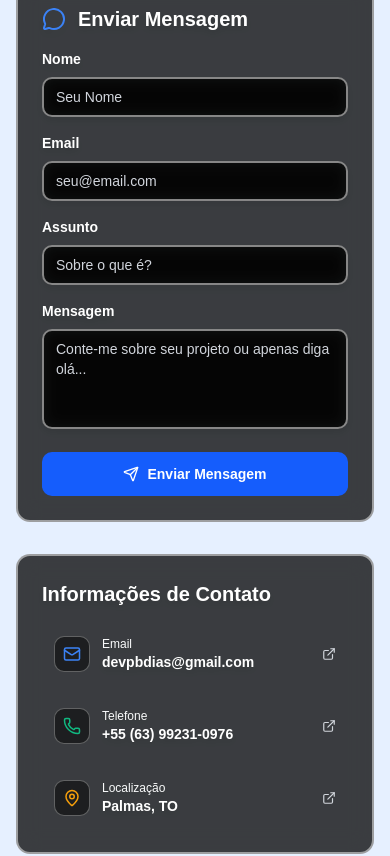
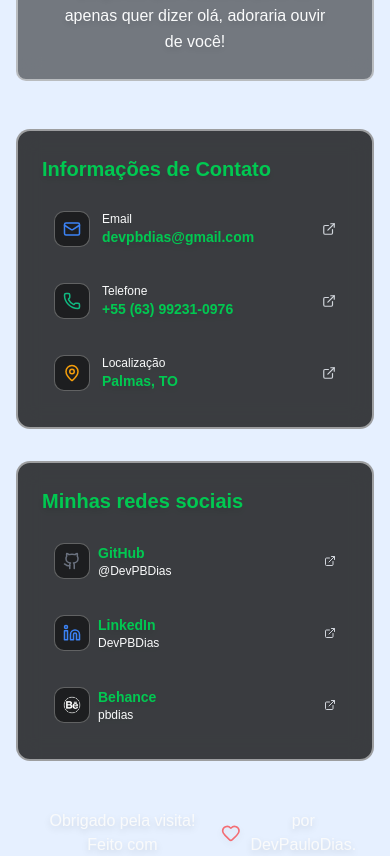
Before and after one commit to DevPBDias/dev-portfolio, a Next.js app: page / in a window 390 px wide. Shown: the part 5706-6562 px from the top of the page. Built offline with nearby package versions, Linux system fonts and the light colour scheme.

Commit message:
fix: remove form and change css to make dynamic with themes

```diff
--- a/src/_components/contact/ContactForm.tsx
+++ /dev/null
@@ -1,153 +0,0 @@
-"use client";
-import { motion } from "framer-motion";
-import { MessageCircle, Send } from "lucide-react";
-
-interface ContactFormProps {
-  formData: { name: string; email: string; subject: string; message: string };
-  isSubmitting: boolean;
-  onChange: (
-    e: React.ChangeEvent<HTMLInputElement | HTMLTextAreaElement>
-  ) => void;
-  onSubmit: (e: React.FormEvent) => void;
-  textColor: string;
-  subtextColor: string;
-  borderColor: string;
-  inputBg: string;
-  inputFocus: string;
-  primaryButton: string;
-  cardBg: string;
-  variants?: any;
-}
-
-export default function ContactForm({
-  formData,
-  isSubmitting,
-  onChange,
-  onSubmit,
-  textColor,
-  subtextColor,
-  borderColor,
-  inputBg,
-  inputFocus,
-  primaryButton,
-  cardBg,
-  variants,
-}: ContactFormProps) {
-  return (
-    <motion.div
-      className={`${cardBg} backdrop-blur-md rounded-xl sm:rounded-2xl p-6 sm:p-8 border-2 ${borderColor}`}
-      variants={variants}
-    >
-      <div className="flex items-center mb-4 sm:mb-6">
-        <MessageCircle
-          className={`${textColor} mr-3`}
-          size={24}
-          color="#3b82f6"
-        />
-        <h3 className={`text-xl sm:text-2xl font-bold ${textColor}`}>
-          Enviar Mensagem
-        </h3>
-      </div>
-
-      <form onSubmit={onSubmit} className="space-y-4 sm:space-y-6">
-        <div className="grid grid-cols-1 sm:grid-cols-2 gap-4">
-          <div>
-            <label
-              htmlFor="name"
-              className={`block text-sm font-semibold ${textColor} mb-2`}
-            >
-              Nome
-            </label>
-            <input
-              type="text"
-              id="name"
-              name="name"
-              value={formData.name}
-              onChange={onChange}
-              required
-              className={`w-full px-3 sm:px-4 py-2 sm:py-3 ${inputBg} ${inputFocus} border-2 ${borderColor} rounded-lg ${textColor} placeholder-gray-300 backdrop-blur-sm transition-all duration-300 focus:outline-none focus:ring-4 focus:ring-blue-300 focus:border-blue-400 text-sm sm:text-base`}
-              placeholder="Seu Nome"
-            />
-          </div>
-          <div>
-            <label
-              htmlFor="email"
-              className={`block text-sm font-semibold ${textColor} mb-2`}
-            >
-              Email
-            </label>
-            <input
-              type="email"
-              id="email"
-              name="email"
-              value={formData.email}
-              onChange={onChange}
-              required
-              className={`w-full px-3 sm:px-4 py-2 sm:py-3 ${inputBg} ${inputFocus} border-2 ${borderColor} rounded-lg ${textColor} placeholder-gray-300 backdrop-blur-sm transition-all duration-300 focus:outline-none focus:ring-4 focus:ring-blue-300 focus:border-blue-400 text-sm sm:text-base`}
-              placeholder="seu@email.com"
-            />
-          </div>
-        </div>
-
-        <div>
-          <label
-            htmlFor="subject"
-            className={`block text-sm font-semibold ${textColor} mb-2`}
-          >
-            Assunto
-          </label>
-          <input
-            type="text"
-            id="subject"
-            name="subject"
-            value={formData.subject}
-            onChange={onChange}
-            required
-            className={`w-full px-3 sm:px-4 py-2 sm:py-3 ${inputBg} ${inputFocus} border-2 ${borderColor} rounded-lg ${textColor} placeholder-gray-300 backdrop-blur-sm transition-all duration-300 focus:outline-none focus:ring-4 focus:ring-blue-300 focus:border-blue-400 text-sm sm:text-base`}
-            placeholder="Sobre o que é?"
-          />
-        </div>
-
-        <div>
-          <label
-            htmlFor="message"
-            className={`block text-sm font-semibold ${textColor} mb-2`}
-          >
-            Mensagem
-          </label>
-          <textarea
-            id="message"
-            name="message"
-            value={formData.message}
-            onChange={onChange}
-            required
-            rows={4}
-            className={`w-full px-3 sm:px-4 py-2 sm:py-3 ${inputBg} ${inputFocus} border-2 ${borderColor} rounded-lg ${textColor} placeholder-gray-300 backdrop-blur-sm transition-all duration-300 focus:outline-none focus:ring-4 focus:ring-blue-300 focus:border-blue-400 resize-none text-sm sm:text-base`}
-            placeholder="Conte-me sobre seu projeto ou apenas diga olá..."
-          />
-        </div>
-
-        <button
-          type="submit"
-          disabled={isSubmitting}
-          className={`cursor-pointer w-full flex items-center justify-center gap-2 px-4 sm:px-6 py-3 sm:py-4 ${primaryButton} disabled:bg-blue-500 text-white rounded-lg transition-all duration-300 font-semibold group focus:outline-none focus:ring-4 focus:ring-blue-300 text-sm sm:text-base`}
-        >
-          {isSubmitting ? (
-            <>
-              <div className="animate-spin rounded-full h-4 w-4 sm:h-5 sm:w-5 border-b-2 border-white"></div>
-              Enviando...
-            </>
-          ) : (
-            <>
-              <Send
-                size={16}
-                className="sm:w-[18px] sm:h-[18px] group-hover:translate-x-1 transition-transform"
-              />
-              Enviar Mensagem
-            </>
-          )}
-        </button>
-      </form>
-    </motion.div>
-  );
-}
--- a/src/_components/contact/ContactHeader.tsx
+++ b/src/_components/contact/ContactHeader.tsx
@@ -3,24 +3,25 @@ import { motion } from "framer-motion";
 
 interface ContactHeaderProps {
   textColor: string;
-  subtextColor: string;
   variants?: any;
 }
 
 export default function ContactHeader({
   textColor,
-  subtextColor,
   variants,
 }: ContactHeaderProps) {
   return (
-    <motion.div className="text-center mb-12 sm:mb-16" variants={variants}>
+    <motion.div
+      className="text-center mb-12 sm:mb-16 bg-black/50 rounded-lg p-6 border-2 border-white/50 backdrop-blur-md"
+      variants={variants}
+    >
       <h2
         className={`text-3xl sm:text-4xl md:text-5xl font-bold ${textColor} mb-4 sm:mb-6`}
       >
-        Entre em Contato
+        Quer conversar, contratar ou colaborar comigo?
       </h2>
       <p
-        className={`text-base sm:text-lg md:text-xl ${subtextColor} max-w-4xl mx-auto leading-relaxed px-4 sm:px-0`}
+        className={`text-base sm:text-lg md:text-xl text-gray-50 drop-shadow-md max-w-4xl mx-auto leading-relaxed px-4 sm:px-0`}
       >
         Estou sempre interessado em novas oportunidades e projetos empolgantes.
         Se você tem uma pergunta, quer trabalhar junto ou apenas quer dizer olá,
--- a/src/_components/contact/ContactSection.tsx
+++ b/src/_components/contact/ContactSection.tsx
@@ -1,30 +1,22 @@
 "use client";
 
 import { motion } from "framer-motion";
-import { useState } from "react";
 import ContactHeader from "./ContactHeader";
-import ContactForm from "./ContactForm";
 import ContactInfoList from "./ContactInfoList";
 import SocialLinksGrid from "./SocialLinksGrid";
 import { contactInfo } from "@/constants/contact-data";
+import { useTheme } from "@/context/ThemeContext";
+import { Heart } from "lucide-react";
 
 export default function ContactSection() {
-  const [formData, setFormData] = useState({
-    name: "",
-    email: "",
-    subject: "",
-    message: "",
-  });
-  const [isSubmitting, setIsSubmitting] = useState(false);
+  const { currentTheme } = useTheme();
 
-  const textColor = "text-white drop-shadow-lg";
-  const subtextColor = "text-gray-50 drop-shadow-md";
-  const cardBg = "bg-black/75";
-  const cardHover = "hover:bg-black/85";
-  const borderColor = "border-white/50";
-  const inputBg = "bg-black/60";
-  const inputFocus = "focus:bg-black/70";
-  const primaryButton = "bg-blue-600 hover:bg-blue-700";
+  const textColor =
+    currentTheme === "forest-moon"
+      ? "text-green-500 drop-shadow-lg"
+      : currentTheme === "anime-sky"
+      ? "text-blue-500 drop-shadow-lg"
+      : "text-orange-500 drop-shadow-lg";
 
   const containerVariants = {
     hidden: { opacity: 0 },
@@ -39,21 +31,6 @@ export default function ContactSection() {
     visible: { opacity: 1, y: 0, transition: { duration: 0.6 } },
   };
 
-  const handleInputChange = (
-    e: React.ChangeEvent<HTMLInputElement | HTMLTextAreaElement>
-  ) => {
-    setFormData({ ...formData, [e.target.name]: e.target.value });
-  };
-
-  const handleSubmit = async (e: React.FormEvent) => {
-    e.preventDefault();
-    setIsSubmitting(true);
-    await new Promise((resolve) => setTimeout(resolve, 2000));
-    setFormData({ name: "", email: "", subject: "", message: "" });
-    setIsSubmitting(false);
-    console.log("Form submitted:", formData);
-  };
-
   return (
     <section
       id="contato"
@@ -66,31 +43,11 @@ export default function ContactSection() {
         whileInView="visible"
         viewport={{ once: true, amount: 0.2 }}
       >
-        <ContactHeader
-          textColor={textColor}
-          subtextColor={subtextColor}
-          variants={itemVariants}
-        />
+        <ContactHeader textColor={textColor} variants={itemVariants} />
 
         <div className="grid grid-cols-1 lg:grid-cols-2 gap-8 sm:gap-12 mb-12 sm:mb-16">
-          <ContactForm
-            formData={formData}
-            isSubmitting={isSubmitting}
-            onChange={handleInputChange}
-            onSubmit={handleSubmit}
-            textColor={textColor}
-            subtextColor={subtextColor}
-            borderColor={borderColor}
-            inputBg={inputBg}
-            inputFocus={inputFocus}
-            primaryButton={primaryButton}
-            cardBg={cardBg}
-            variants={itemVariants}
-          />
-
-          <div className="space-y-6 sm:space-y-8">
           <motion.div
-              className={`${cardBg} backdrop-blur-md rounded-xl sm:rounded-2xl p-6 sm:p-8 border-2 ${borderColor}`}
+            className="bg-black/75 backdrop-blur-md rounded-xl sm:rounded-2xl p-6 sm:p-8 border-2 border-white/50"
             variants={itemVariants}
           >
             <h3
@@ -98,35 +55,27 @@ export default function ContactSection() {
             >
               Informações de Contato
             </h3>
-              <ContactInfoList
-                items={contactInfo}
-                textColor={textColor}
-                subtextColor={subtextColor}
-                cardHover={cardHover}
-              />
+            <ContactInfoList items={contactInfo} textColor={textColor} />
           </motion.div>
 
           <motion.div
-              className={`${cardBg} backdrop-blur-md rounded-xl sm:rounded-2xl p-6 sm:p-8 border-2 ${borderColor}`}
+            className="bg-black/75 backdrop-blur-md rounded-xl sm:rounded-2xl p-6 sm:p-8 border-2 border-white/50"
             variants={itemVariants}
           >
             <h3
               className={`text-xl sm:text-2xl font-bold ${textColor} mb-4 sm:mb-6`}
             >
-                Me Siga
+              Minhas redes sociais
             </h3>
-              <SocialLinksGrid
-                textColor={textColor}
-                subtextColor={subtextColor}
-                cardHover={cardHover}
-              />
+            <SocialLinksGrid textColor={textColor} />
           </motion.div>
-          </div>
         </div>
 
         <motion.div className="text-center" variants={itemVariants}>
-          <p className={`${subtextColor} text-base sm:text-lg px-4 sm:px-0`}>
-            Obrigado pela visita! Estou ansioso para me conectar com você.
+          <p className="text-gray-50 drop-shadow-md text-base sm:text-lg px-4 sm:px-0 flex items-center justify-center gap-2">
+            Obrigado pela visita! Feito com{" "}
+            <Heart color="red" size={24} className="animate-pulse" /> por
+            DevPauloDias.
           </p>
         </motion.div>
       </motion.div>
--- a/src/_components/main-page/MainContent.tsx
+++ b/src/_components/main-page/MainContent.tsx
@@ -7,7 +7,10 @@ import ProjectsSection from "@/_components/projects/ProjectsSection";
 export default function MainContent() {
   return (
     <div className="relative z-10">
-      <div className="flex items-center justify-center min-h-screen px-4 sm:px-6 lg:px-8">
+      <div
+        id="home"
+        className="flex items-center justify-center min-h-screen px-4 sm:px-6 lg:px-8"
+      >
         <PortfolioHero />
       </div>
       <AboutSection />
```
Also changed, not shown: src/_components/contact/ContactInfoList.tsx (+4 -7 lines), src/_components/contact/SocialLinksGrid.tsx (+5 -9 lines). Lines whose indentation alone changed are shown as unchanged.
